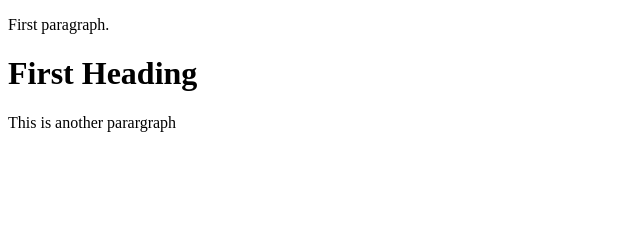
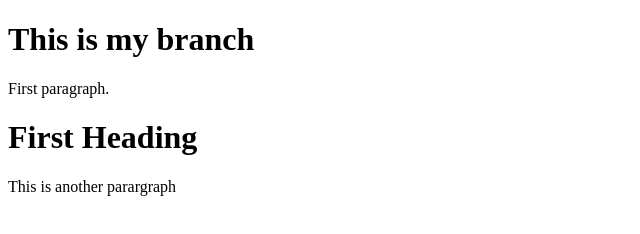
Before and after one commit to afraim29/learning-git, a plain HTML site: page index.html in a window 1280 px wide. Shown: the whole page, without its empty margins (0-640 px from the left). Drawn offline with Linux system fonts and the light colour scheme.

Commit message:
This is my branch

```diff
--- a/index.html
+++ b/index.html
@@ -4,8 +4,10 @@
 <title>Page Title</title>
 </head>
 <body>
+  <h1>This is my branch</h1>
   <p>First paragraph.</p>
   <h1>First Heading</h1>
   <p>This is another parargraph</p>
+
 </body>
 </html>
```
